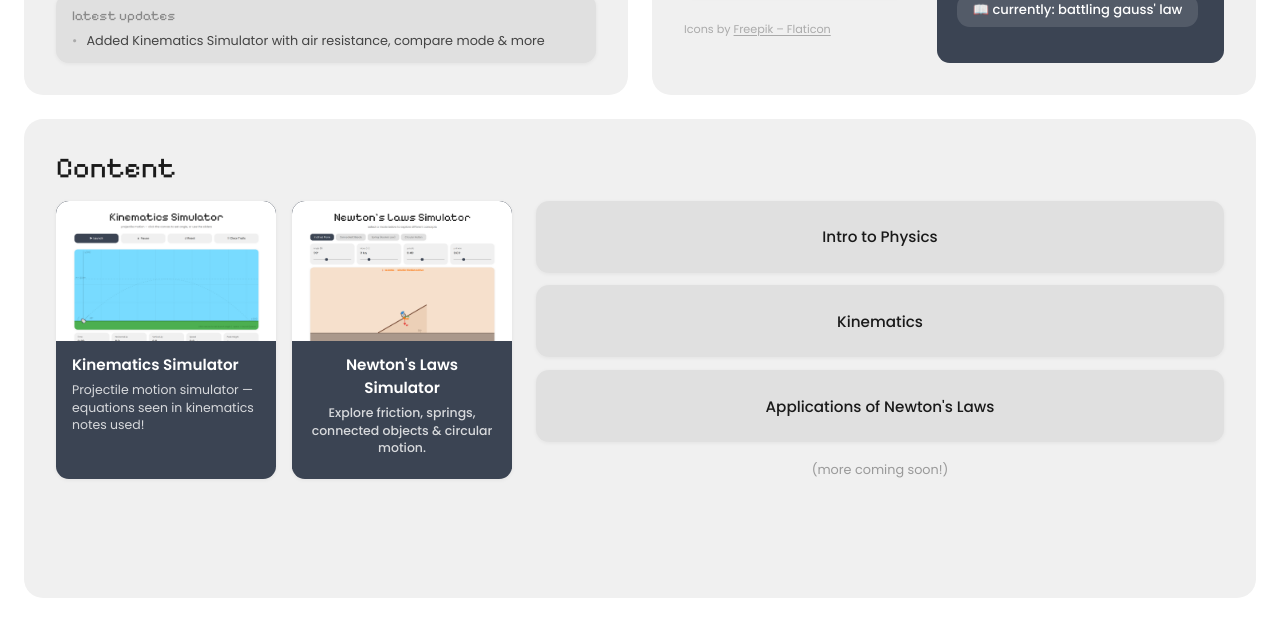
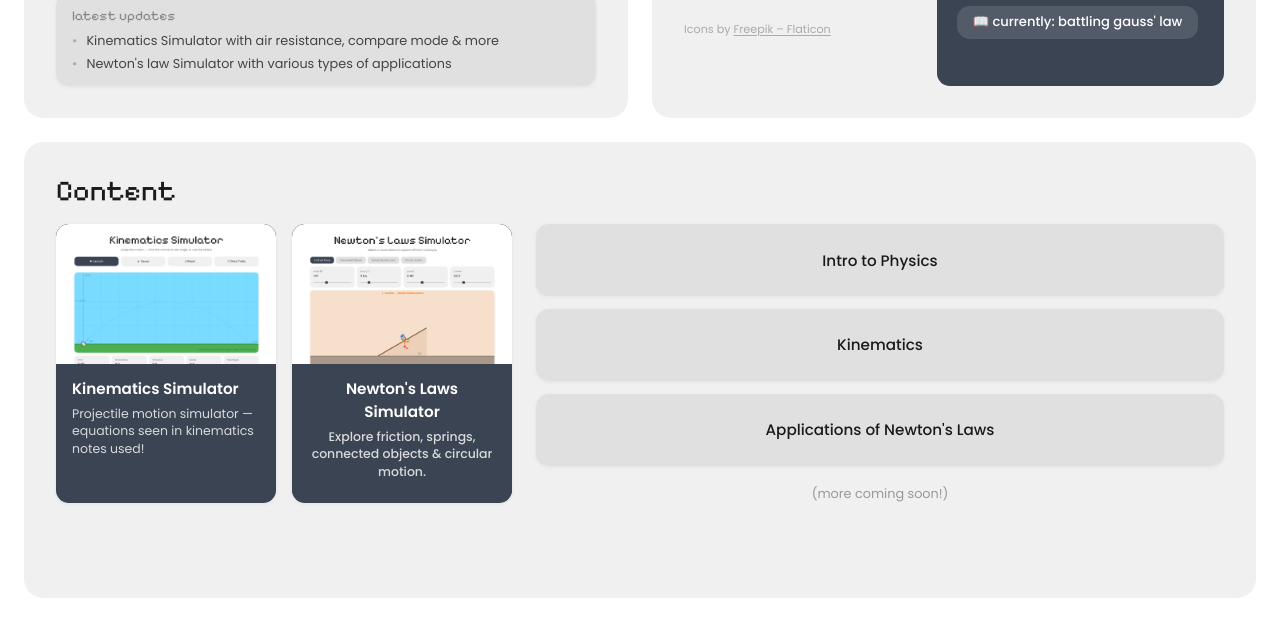
Before and after one commit to mtysac/physics-notes, a plain HTML site: page index.html in a window 1280 px wide. Shown: the part 178-800 px from the top of the page. Drawn offline with Linux system fonts and the light colour scheme.

Commit message:
Added newton update to update list

```diff
--- a/index.html
+++ b/index.html
@@ -30,7 +30,8 @@
             <div class="updates-container">
                 <span class="updates-label">latest updates</span>
                 <ul class="updates-list">
-                    <li>Added Kinematics Simulator with air resistance, compare mode & more</li>
+                    <li>Kinematics Simulator with air resistance, compare mode & more</li>
+                    <li>Newton's law Simulator with various types of applications</li>
                 </ul>
             </div>
         </section>
```
